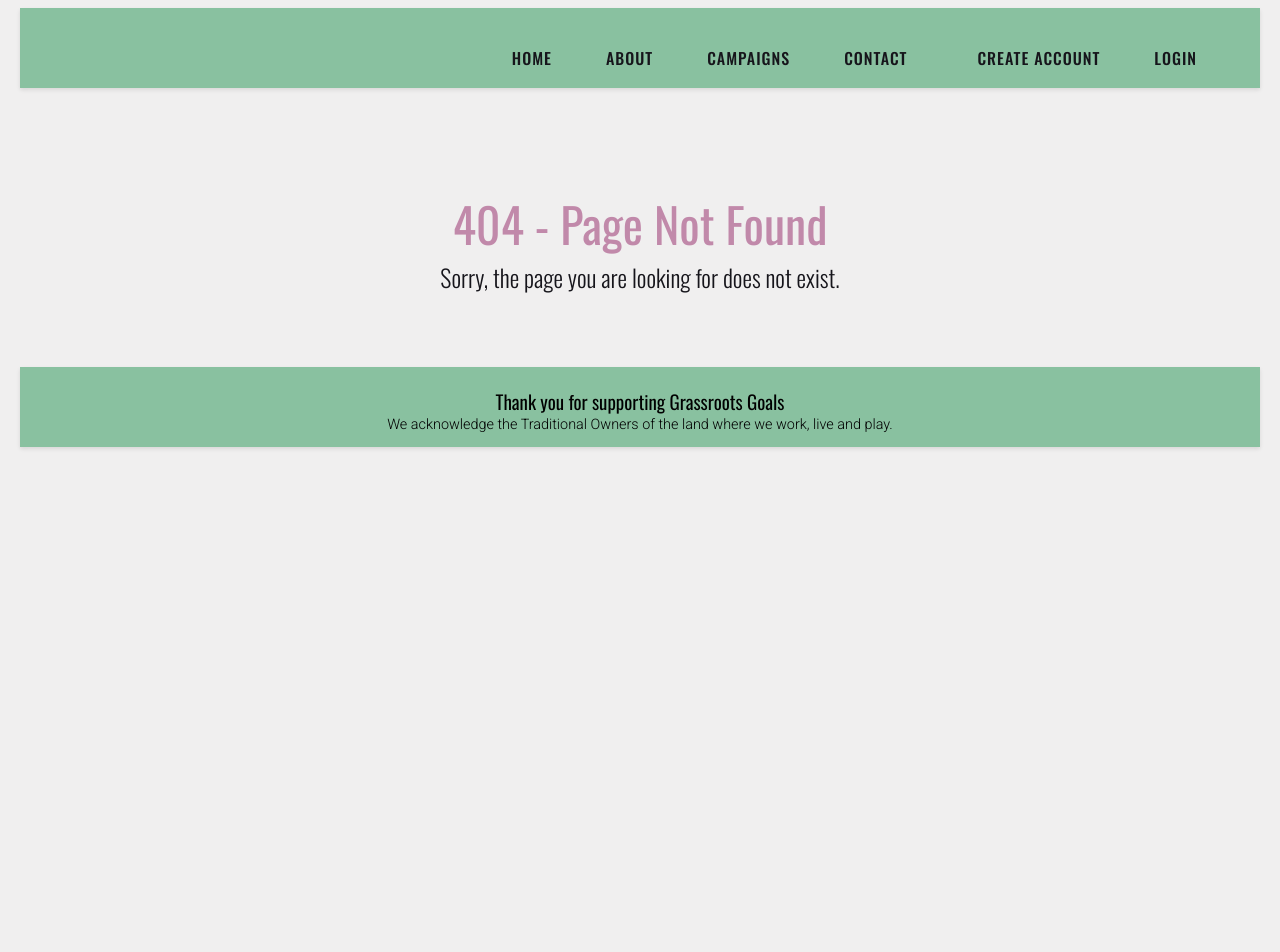
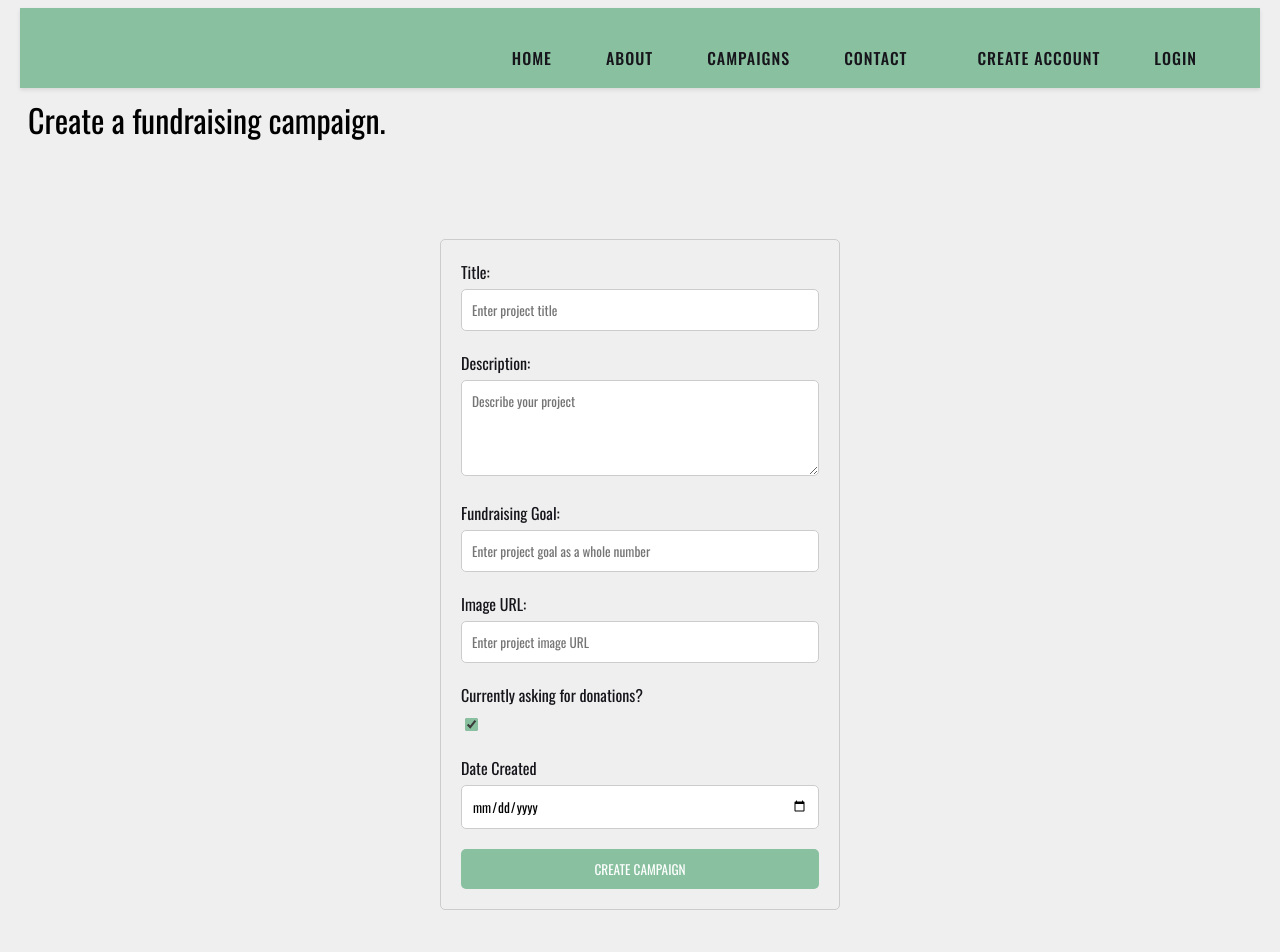
Before and after one commit to Sandz-Studio/crowdfunding_front_end, a React (Vite) app: page /createproject in a window 1280 px wide. Shown: the top 952 px of the page. Before the commit the page ends 800 px from the top, so only its background shows below. Built offline with nearby package versions, Linux system fonts and the light colour scheme.

Commit message:
Create Project page/form

```diff
--- /dev/null
+++ b/src/api/post-createproject.js
@@ -0,0 +1,48 @@
+async function postCreateProject(projectData) {
+    // the url for API endpoint
+    const url = `${import.meta.env.VITE_API_URL}/projects/`;
+    // retrieves the auth token from browser local storage to auth post requests to the api
+    const token = window.localStorage.getItem("token");
+    // fetch request is async operation - await is used to wait for response from the server.
+    const response = await fetch(url, {
+    // HTTP method
+    method: "POST",
+    // defines the headers for the request
+    headers: {
+        "Content-Type": "application/json",
+        "Authorization": `Token ${token}`,
+    },
+    // constructs request body by serialising the project object into JSON string
+    body: JSON.stringify({
+        // using the spread operator is the same as defining each field. It copies all the properties of
+        ...projectData,
+        // "title": project.title,
+        // "description": project.description,
+        // "goal": project.goal,
+        // "image":
+        // "is_open": true,
+        // "date_created":
+    }),
+
+});
+    // checking for response status not in the range 200-299 which indicates a server error
+    if (!response.ok) {
+        // error msg if response doesn't contain a specific error msg
+        const fallbackError = `Error trying to create project.`;
+        // async operation that waits for JSON - is error during JSON parsing throws custom error
+        const data = await response.json().catch(() => {
+            throw new Error(fallbackError);
+        });
+        // This line extracts the error message from the response body if it exists. If the error message is not found, it falls back to the fallbackError defined earlier.
+        const errorMessage = data?.detail ?? fallbackError;
+        // throws an error with the extracted error message, indicating a failure in creating the project.
+        throw new Error(errorMessage);
+    }
+    // successful creation of project
+    return await response.json();
+
+
+}
+
+// make the fucntion available for import
+export default postCreateProject;
--- a/src/api/post-createuser.js
+++ b/src/api/post-createuser.js
@@ -19,7 +19,7 @@ async function postCreateUser(userData) {
         });
 
         if(!response.ok) {
-            const fallbackError = `Error trying to login`;
+            const fallbackError = `Error trying to create account.`;
 
             const data = await response.json().catch(() => {
                 throw new Error(fallbackError);
--- /dev/null
+++ b/src/components/CreateProject/CreateProjectForm.css
@@ -0,0 +1,61 @@
+@import url('https://fonts.googleapis.com/css?family=Oswald:500');
+
+form {
+  max-width: 400px;
+  align-items: center;
+  margin: 6rem auto;
+  padding: 20px;
+  border: 1px solid #ccc;
+  border-radius: 5px;
+  font-family: 'Oswald', sans-serif;
+}
+
+form div {
+  margin-bottom: 20px;
+}
+
+label {
+  display: block;
+  /* text-align: left; */
+  margin-bottom: 5px;
+  color:#16151b;
+}
+
+input[type="text"],
+input[type="number"],
+input[type="date"] {
+  width: 100%;
+  padding: 10px;
+  border: 1px solid #ccc;
+  border-radius: 5px;
+  font-family: 'Oswald', sans-serif;
+}
+
+button[type="submit"] {
+  width: 100%;
+  padding: 10px;
+  background-color: #89c1a0;
+  color: #fff;
+  border: none;
+  border-radius: 5px;
+  cursor: pointer;
+  font-family: 'Oswald', sans-serif;
+  text-transform: uppercase;
+}
+
+button[type="submit"]:hover {
+  background-color: #5b886e;
+}
+
+textarea {
+  width: 100%;
+  padding: 10px;
+  border: 1px solid #ccc;
+  border-radius: 5px;
+  font-family: 'Oswald', sans-serif;
+  height: 6rem
+}
+
+input[type="checkbox"] {
+  accent-color: #89c1a0;
+}
--- /dev/null
+++ b/src/components/CreateProject/CreateProjectForm.jsx
@@ -0,0 +1,86 @@
+import { useState } from "react";
+import { useNavigate } from "react-router-dom";
+// Create an API request first to POST to the API create-user
+import postCreateProject from "../../api/post-createproject.js";
+
+import "./CreateProjectForm.css";
+
+function CreateProjectForm() {
+    const navigate = useNavigate();
+
+    const [projectData, setProjectData] = useState({
+        title: '',
+        description:'',
+        goal: null,
+        image: '',
+        // default value is set to true
+        is_open: true,
+        date_created: new Date().toISOString(),
+    });
+    // console to see what is happening here
+    // console.log(projectData)
+
+    const handleChange = (event) => {
+        const { id, value, type, checked } = event.target;
+
+         // Check if the input is a checkbox
+         const newValue = type === 'checkbox' ? checked : value;
+
+        setProjectData((prevProjectData) => ({
+            ...prevProjectData,
+            [id]: newValue,
+        }));
+    };
+
+    const handleSubmit = (event) => {
+        event.preventDefault();
+        if (projectData.title && projectData.description && projectData.goal && projectData.image && projectData.is_open && projectData.date_created) {
+            // using API async function
+            postCreateProject(projectData)
+                .then((response) => {
+                    // Check what the response is.
+                    console.log("Project created successfully:", response);
+
+                    const projectId = response.id;
+
+                    // nagivate to home page
+                    navigate(`/project/${projectId}`);
+                })
+                .catch((err) => {
+                    console.error("Error creating project:", err);
+                    // Handle error, e.g., show error message to the user
+                });
+        }
+    };
+    return (
+        <form>
+            <div>
+                <label htmlFor="title">Title:</label>
+                <input type="text" id="title" placeholder="Enter project title" onChange={handleChange} />
+            </div>
+            <div>
+                <label htmlFor="description">Description:</label>
+                <textarea id="description" placeholder="Describe your project" onChange={handleChange} />
+            </div>
+            <div>
+                <label htmlFor="goal">Fundraising Goal:</label>
+                <input type="number" id="goal" placeholder="Enter project goal as a whole number" onChange={handleChange} />
+            </div>
+            <div>
+                <label htmlFor="image">Image URL:</label>
+                <input type="text" id="image" placeholder="Enter project image URL" onChange={handleChange} />
+            </div>
+            <div>
+                <label htmlFor="is_open">Currently asking for donations? </label>
+                <input type="checkbox" id="is_open" checked={projectData.is_open} onChange={handleChange} />
+            </div>
+            <div>
+                <label htmlFor="date_created">Date Created</label>
+                <input type="date" id="date_created" onChange={handleChange} />
+            </div>
+            <button type="submit" onClick={handleSubmit}>Create Campaign</button>
+        </form>
+    );
+}
+
+export default CreateProjectForm;
--- a/src/components/CreateUser/CreateUserForm.jsx
+++ b/src/components/CreateUser/CreateUserForm.jsx
@@ -21,7 +21,7 @@ function CreateUserForm() {
         "password":"",
     });
     // log to see what is happening
-    console.log(userData)
+    // console.log(userData)
 
     // Arrow function within arrow function - Handle chnnges to form input field
     // Uses event object as a parameter,
--- a/src/components/Nav/NavBar.jsx
+++ b/src/components/Nav/NavBar.jsx
@@ -1,4 +1,4 @@
-import { NavLink, Outlet } from "react-router-dom";
+import { NavLink } from "react-router-dom";
 import { useAuth } from "../../hooks/use-auth";
 import "./NavBar.css";
 
@@ -24,6 +24,7 @@ function NavBar() {
             {/* Pass the user's ID as a parameter in the "Profile" link */}
             {/* So the user will be directed to their profile page - the profile page component will get the user ID from the URL */}
             <li><NavLink to={`/profile`} >Profile</NavLink></li>
+            <li><NavLink to={`/createproject`} >Create Campaign</NavLink></li>
             <li><NavLink to="/" onClick={handleLogout}>Log Out</NavLink></li>
           </ul>
         ) : (
--- a/src/components/ProjectCard/ProjectCard.jsx
+++ b/src/components/ProjectCard/ProjectCard.jsx
@@ -1,3 +1,4 @@
+/* eslint-disable react/prop-types */
 import { Link } from "react-router-dom";
 import "./ProjectCard.css";
 
--- a/src/main.jsx
+++ b/src/main.jsx
@@ -7,6 +7,7 @@ import ProjectPage from "./pages/ProjectPage.jsx";
 import AllProjectsPage from "./pages/AllProjectsPage.jsx";
 import LoginPage from "./pages/LoginPage.jsx";
 import CreateUserPage from "./pages/CreateUserPage.jsx";
+import CreateProjectPage from "./pages/CreateProjectPage.jsx";
 import ProfilePage from "./pages/ProfilePage.jsx";
 import ContactPage from "./pages/ContactPage.jsx";
 import AboutPage from "./pages/AboutPage.jsx";
@@ -26,6 +27,7 @@ const router = createBrowserRouter([
       { path: "/createaccount", element: <CreateUserPage /> },
       { path: "/projects", element: <AllProjectsPage /> },
       { path: "/project/:id", element: <ProjectPage /> },
+      { path: "/createproject", element: <CreateProjectPage /> },
       { path: "/profile", element: <ProfilePage /> },
       { path: "/contact", element: <ContactPage /> },
       { path: "/about", element: <AboutPage /> },
--- /dev/null
+++ b/src/pages/CreateProjectPage.jsx
@@ -0,0 +1,12 @@
+import CreateProjectForm from "../components/CreateProject/CreateProjectForm";
+
+function CreateProject() {
+    return (
+    <div>
+        <h2>Create a fundraising campaign.</h2>
+        <CreateProjectForm />
+    </div>
+    )
+}
+
+export default CreateProject;
```
